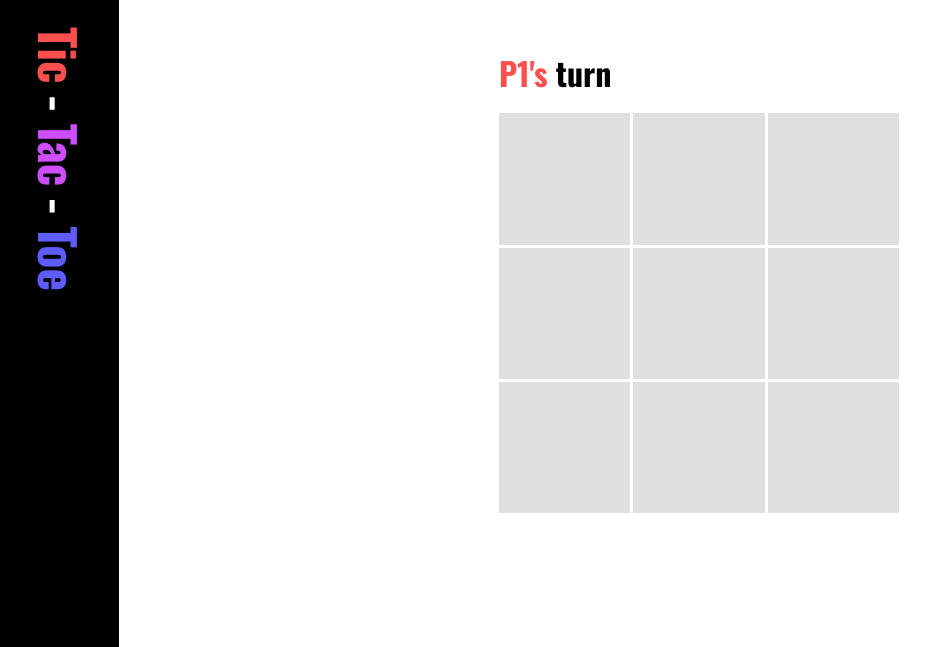
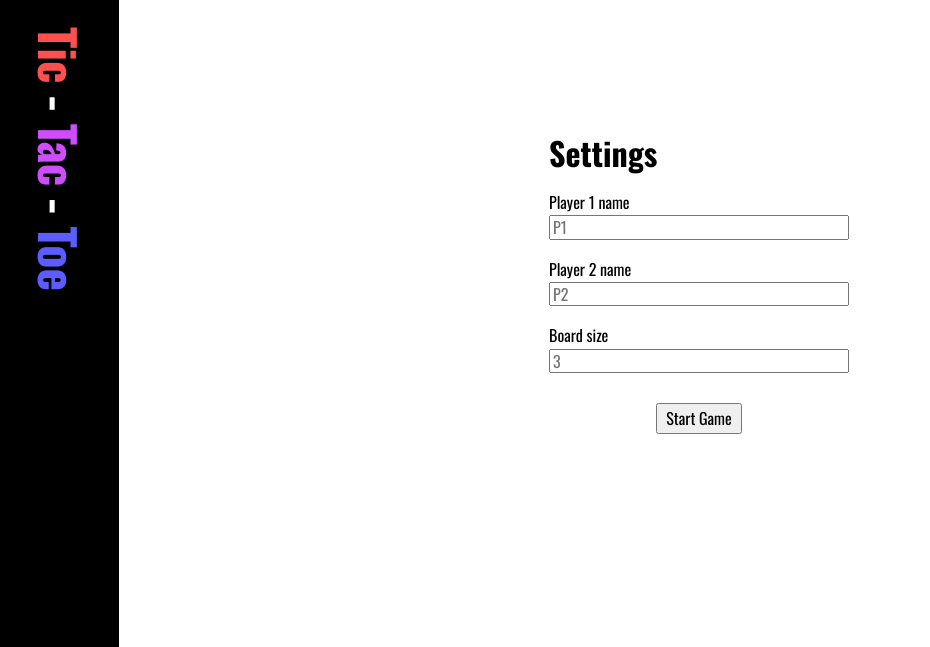
Before and after one commit to PetraCore/tic-tac-toe, a plain HTML site: page index.html in a window 1280 px wide. Shown: the part 103-750 px from the top of the page, without its empty margins (1-931 px from the left). Drawn offline with nearby package versions, Linux system fonts and the light colour scheme.

Commit message:
Add settings screen

```diff
--- a/script.js
+++ b/script.js
@@ -4,10 +4,13 @@ function GameBoard(
 ) {
     const board = [];
 
-    const generateNewBoard = () => {
-        for (let row = 0; row < rows; row++) {
+    const generateNewBoard = (newRows = rows, newColumns = columns) => {
+        rows = newRows;
+        columns = newColumns;
+
+        for (let row = 0; row < newRows; row++) {
             board[row] = [];
-            for (let column = 0; column < columns; column++) {
+            for (let column = 0; column < newColumns; column++) {
                 board[row].push(Cell());
             }
         }
@@ -75,18 +78,26 @@ function GameBoard(
 
 
 
-function GameController(
-    boardSize = 3,
-    playerOneName = 'P1',
-    playerTwoName = 'P2'
-) {
+function GameController() {
+    let boardSize = 3;
+    let boardRows = boardSize;
+    let boardColumns = boardRows;
+    const board = GameBoard(boardRows, boardColumns);
+
+    const setGameboardSize = (size) => {
+        boardSize = size;
+        boardRows = boardSize;
+        boardColumns = boardRows;
+        board.generateNewBoard(boardRows, boardColumns);
+    }
+
     const players = [
         {
-            name: playerOneName,
+            name: 'P1',
             markID: 1,
         },
         {
-            name: playerTwoName,
+            name: 'P2',
             markID: 2,
         },
     ];
@@ -105,12 +116,49 @@ function GameController(
         activePlayer = activePlayer === players[0] ? players[1] : players[0];
     }
 
-    const boardRows = boardSize;
-    const boardColumns = boardRows;
-    const board = GameBoard(boardRows, boardColumns);
-
     function ScreenController() {
         const screen = document.querySelector('.main');
+
+        const displayMenuScreen = () => {
+            screen.innerHTML = `
+                <div class="settings">
+                    <h1>Settings</h1>
+                    <form id="gameSettings">
+                        <div class="label">
+                            <label for="player1">Player 1 name</label>
+                            <input type="text" name="player1" id="player1" maxlength="15" placeholder="${players[0].name}">
+                        </div>
+                        <div class="label">
+                            <label for="player2">Player 2 name</label>
+                            <input type="text" name="player2" id="player2" maxlength="15" placeholder="${players[1].name}">
+                        </div>
+                        <div class="label">
+                            <label for="player2">Board size</label>
+                            <input type="number" name="size" id="size" min="1" max="10" placeholder="${boardSize}">
+                        </div>
+                        <button>Start Game</button>
+                    </form>
+                </div>
+            `;
+
+            const settings = screen.querySelector('#gameSettings');
+            settings.addEventListener('submit', (event) => {
+                event.preventDefault();
+
+                const p1Name = document.querySelector('#player1').value;
+                const p2Name = document.querySelector('#player2').value;
+                const size = document.querySelector('#size').value;
+
+                players[0].name = p1Name ? p1Name : players[0].name;
+                players[1].name = p2Name ? p2Name : players[1].name;
+
+                if(size) {
+                    setGameboardSize(parseInt(size));
+                }
+
+                startNewGame();
+            });
+        }
 
         const displayGameScreen = () =>  {
             screen.innerHTML = '';
@@ -197,6 +245,7 @@ function GameController(
         }
 
         return {
+            displayMenuScreen,
             displayGameScreen,
             updateCell,
             lockGameBoard,
@@ -393,12 +442,16 @@ function GameController(
 
     const startNewGame = () => {
         isGameInProgress = true;
-        board.generateNewBoard();
         screen.displayGameScreen();
         printNewRound();
     }
 
-    startNewGame();
+    const openMenuScreen = () => {
+        isGameInProgress = false;
+        screen.displayMenuScreen();
+    }
+
+    openMenuScreen();
 
     return {
         getActivePlayer,
--- a/style.css
+++ b/style.css
@@ -74,6 +74,30 @@ a {
     justify-content: center;
 }
 
+.settings {
+    align-self: center;
+    width: clamp(200px, 60%, 300px);
+
+    & form {
+        display: flex;
+        flex-direction: column;
+        gap: 20px;
+
+        & div.label {
+            display: flex;
+            flex-direction: column;
+            gap: 4px;
+        }
+
+        & button {
+            flex: 0;
+            margin-top: 10px;
+            padding: 4px 8px;
+            align-self: center;
+        }
+    }
+}
+
 .ticTacToe {
     align-self: center;
 }
```
Also changed, not shown: index.html (+0 -1 lines).
